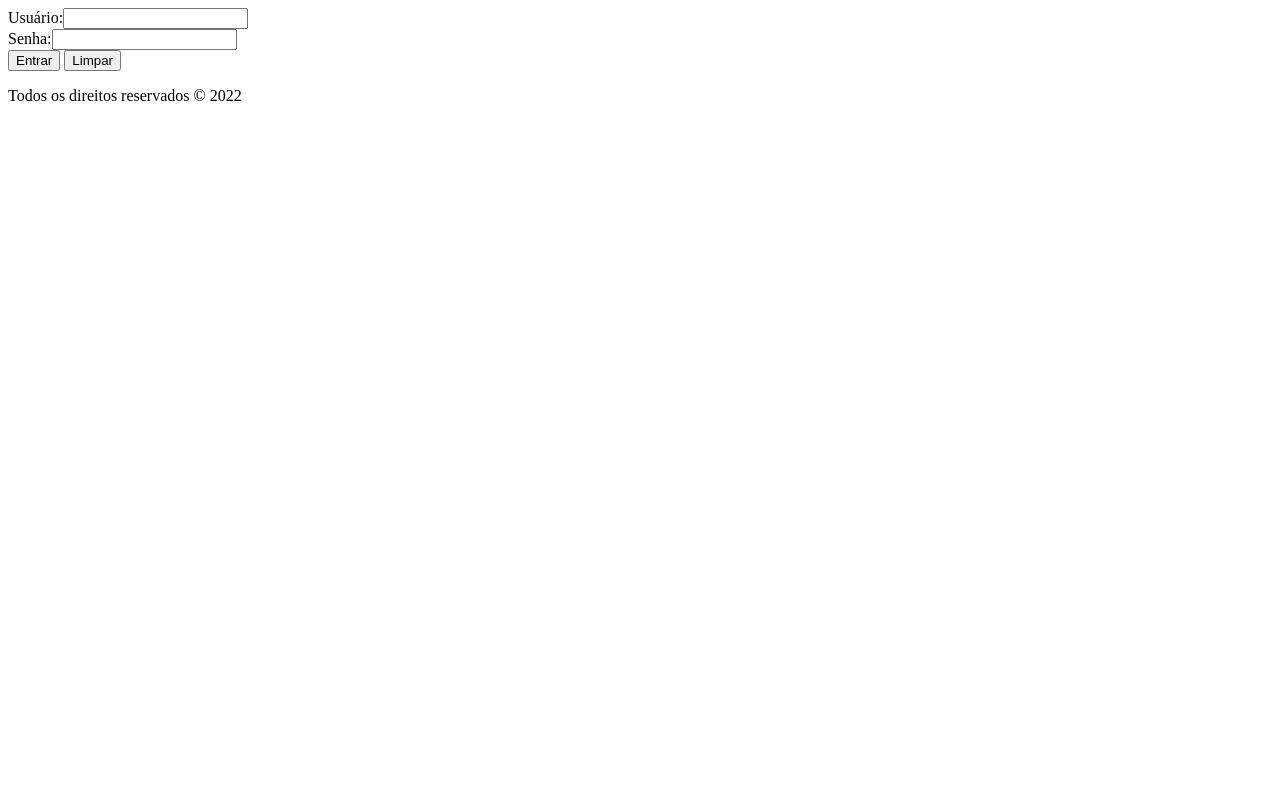
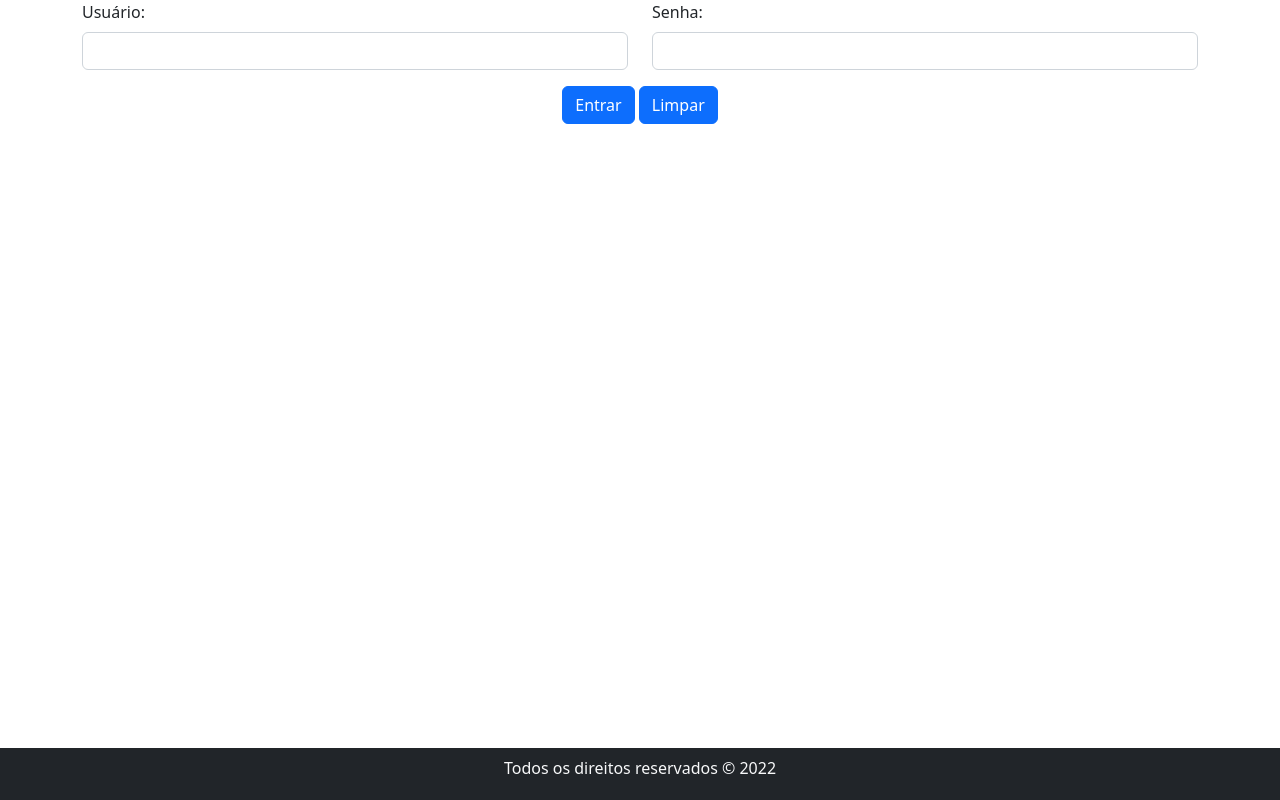
Before and after one commit to Emerdcp/login, a PHP site: page /login/ in a window 1280 px wide. Run offline with PHP 8.4, Linux system fonts and the light colour scheme.

Commit message:
Acerto por bootstrap
bootstrap ajuda a fazer formatação de todo PHP e HMTL

```diff
--- a/index.php
+++ b/index.php
@@ -5,15 +5,29 @@
     <meta http-equiv="X-UA-Compatible" content="IE=edge">
     <meta name="viewport" content="width=device-width, initial-scale=1.0">
     <title>Document</title>
+    <!-- CSS only -->
+    <link href="https://cdn.jsdelivr.net/npm/bootstrap@5.2.2/dist/css/bootstrap.min.css" rel="stylesheet" integrity="sha384-Zenh87qX5JnK2Jl0vWa8Ck2rdkQ2Bzep5IDxbcnCeuOxjzrPF/et3URy9Bv1WTRi" crossorigin="anonymous">
 </head>
 <body>
+    <main class="container">
     <form action="validar.php" method="post">
-        Usuário:<input name="usuario"><br>
-        Senha:<input name="senha" type="password"><br>
-        <button type="submit">Entrar</button>
-        <button type="reset">Limpar</button>
+        <div class="row">
+            <div class="col">
+                <label class="form-label">Usuário:</label>
+                <input name="usuario" class="form-control">
+            </div>
+            <div class="col">
+                <label class="form-label">Senha:</label>
+                <input name="senha" type="password" class="form-control">
+            </div>
+        </div>
+        <div class="row">
+            <div class="col text-center mt-3">
+                <button type="submit" class="btn btn-primary">Entrar</button>
+                <button type="reset" class="btn btn-primary">Limpar</button>
     </form>
-    <footer>
+    </main>
+    <footer class="container-fluid bg-dark text-light text-center mt-5 pt-2 pb-1 fixed-bottom">
         <p>Todos os direitos reservados &copy; <?php echo date ("Y");?></p>
     </footer>
     <!-- http://localhost/login/index.php -->
```
Also changed, not shown: README.md.
